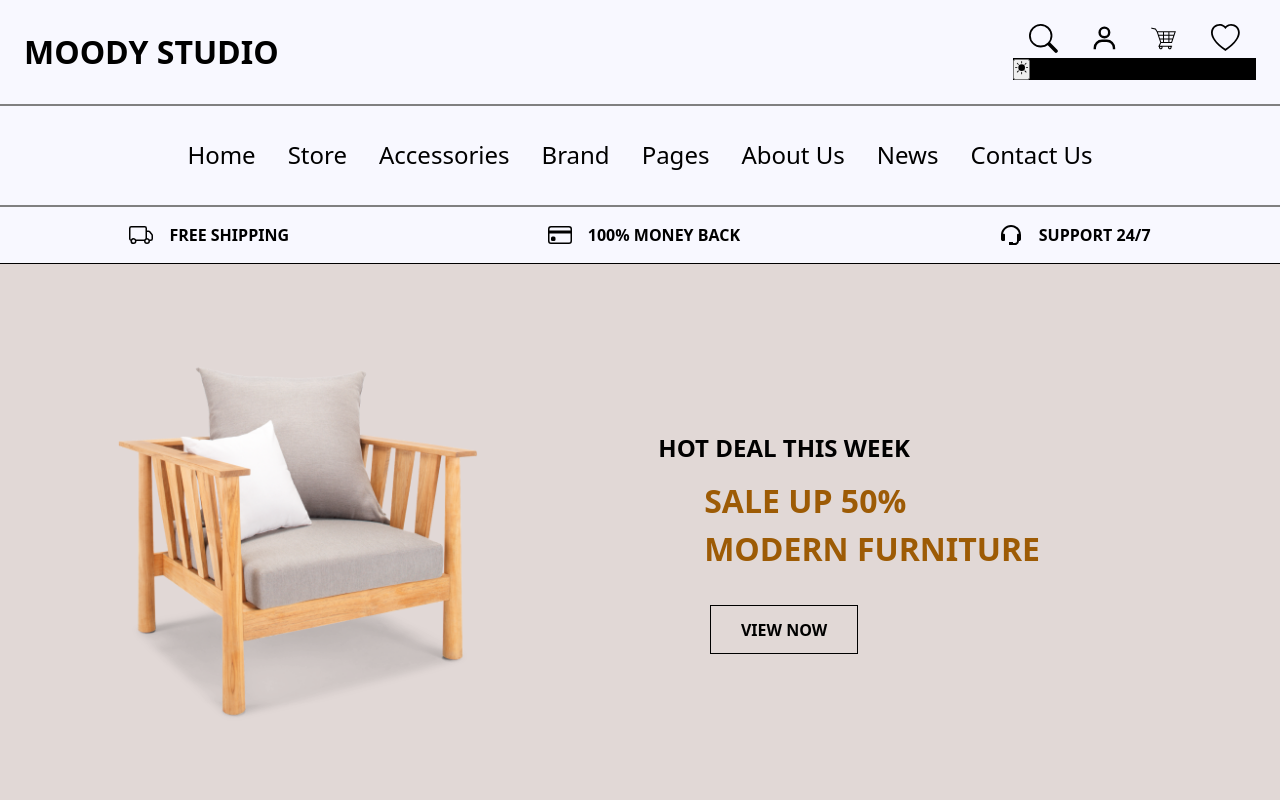
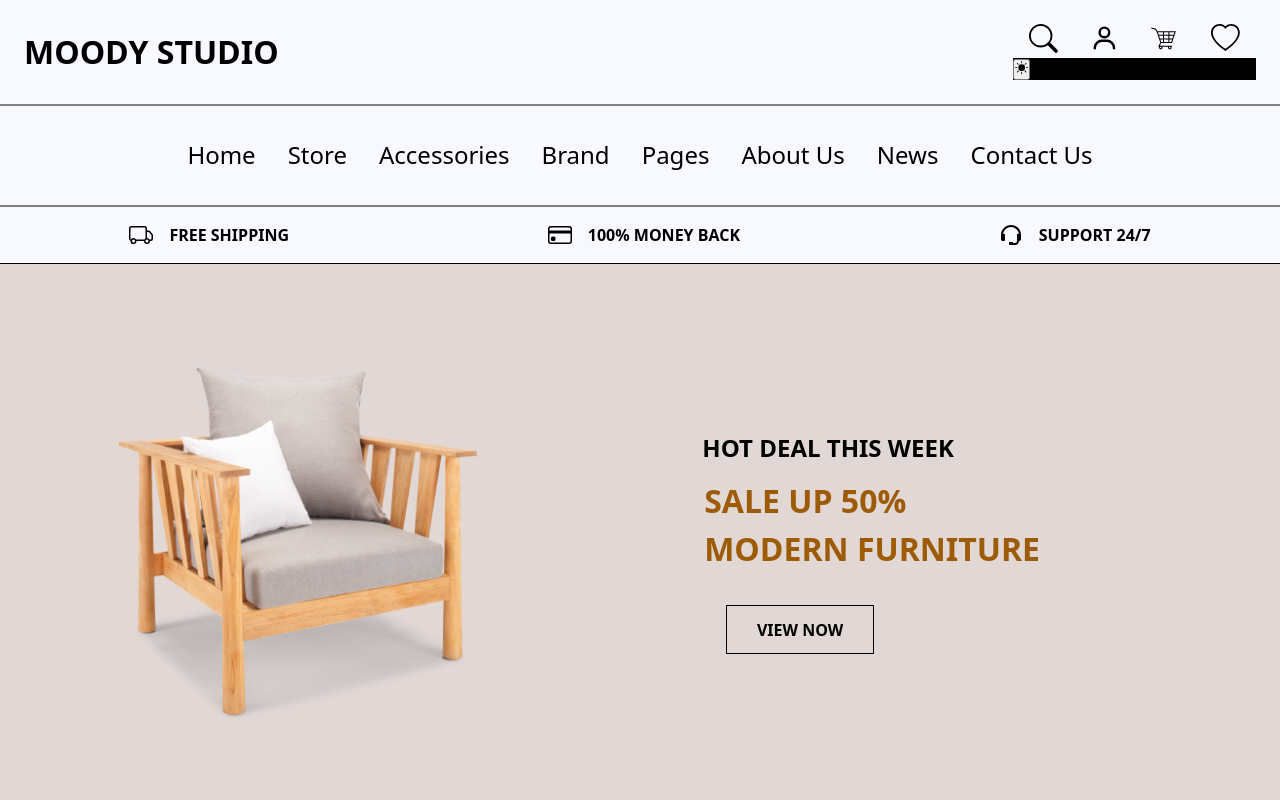
Before and after one commit to domchu/moody-studio-ecommerce, a React (Create React App) app: page / in a window 1280 px wide. Shown: the top 800 px of the page. Built offline with nearby package versions, Linux system fonts and the light colour scheme; the HTML template or start-up script is replaced by a standard one.

Commit message:
chore:adjust the banner text h2

```diff
--- a/src/index.css
+++ b/src/index.css
@@ -108,9 +108,10 @@ h1 {
   color: #000;
   margin-bottom: 0.8rem;
   font-weight: bold;
+  margin-left: 3.5rem;
 }
 .banner_text p {
-  margin-left: 11rem;
+  margin-left: 9rem;
   line-height: 3rem;
   font-size: 2rem;
   font-weight: bold;
```
